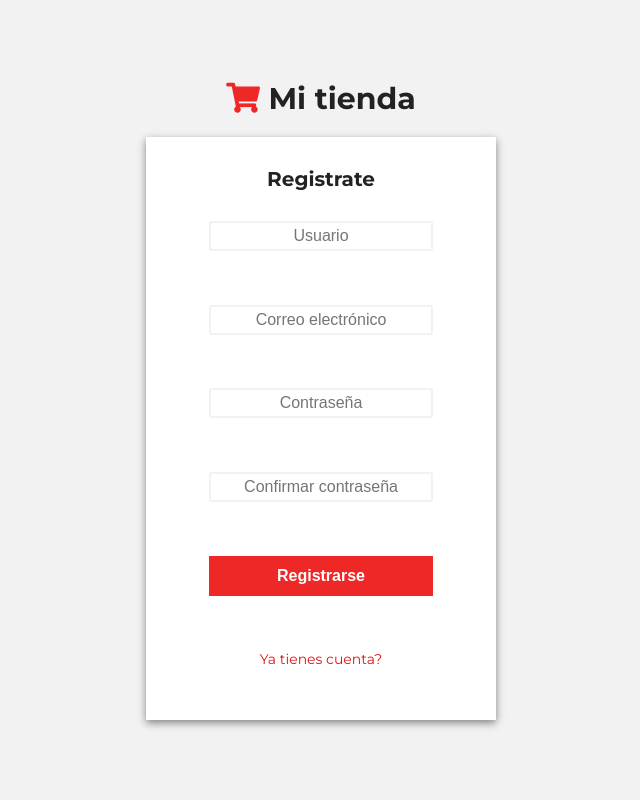
After one commit to AlanBM94/Tienda-en-Linea, a web app: file public/registrarse.html in a window 1280 px wide. The commit adds this page. Shown: the whole page, without its empty margins (319-959 px from the left). Run offline with its HTML, style and script files only (its server is not run), Linux system fonts and the light colour scheme; some libraries are stand-ins or nearby versions.

Commit message:
Interfaz Registrarse

```diff
--- a/public/css/main.css
+++ b/public/css/main.css
@@ -248,7 +248,7 @@ header .hero__btn {
 }
 
 header .hero__btn:hover {
-  background: #f04746;
+  background: #df1413;
 }
 
 .menu {
@@ -443,7 +443,7 @@ header .hero__btn:hover {
 }
 
 .nav__seccion-usuario-btn--rojo:hover {
-  background: #f04746;
+  background: #df1413;
 }
 
 .sticky {
@@ -593,6 +593,11 @@ body {
   color: #232121;
 }
 
+.titulo-logo {
+  font-size: 3rem;
+  text-align: center;
+}
+
 .btn {
   border: none;
   padding: 1rem 1.2rem;
@@ -602,4 +607,97 @@ body {
   border: none;
   cursor: pointer;
 }
+
+.formulario {
+  padding: 8rem 8rem;
+  background: #f3f2f2;
+  height: 100vh;
+  width: 100%;
+  display: -webkit-box;
+  display: -ms-flexbox;
+  display: flex;
+  -webkit-box-orient: vertical;
+  -webkit-box-direction: normal;
+      -ms-flex-direction: column;
+          flex-direction: column;
+  -ms-flex-pack: distribute;
+      justify-content: space-around;
+  -webkit-box-align: center;
+      -ms-flex-align: center;
+          align-items: center;
+}
+
+.formulario__contenido {
+  margin-top: 2rem;
+  width: 35rem;
+  background: #ffff;
+  height: 60rem;
+  -webkit-box-shadow: 0 3px 8px rgba(0, 0, 0, 0.46);
+          box-shadow: 0 3px 8px rgba(0, 0, 0, 0.46);
+  padding: 1rem;
+}
+
+.formulario__titulo {
+  margin-top: 2rem;
+  font-size: 2rem;
+  text-align: center;
+}
+
+.formulario__form {
+  width: 80%;
+  height: 90%;
+  margin: 0 auto;
+  padding: 3rem 2rem;
+  display: -webkit-box;
+  display: -ms-flexbox;
+  display: flex;
+  -webkit-box-orient: vertical;
+  -webkit-box-direction: normal;
+      -ms-flex-direction: column;
+          flex-direction: column;
+  -webkit-box-pack: justify;
+      -ms-flex-pack: justify;
+          justify-content: space-between;
+  -webkit-box-align: center;
+      -ms-flex-align: center;
+          align-items: center;
+}
+
+.formulario__input {
+  text-align: center;
+  width: 100%;
+  height: 2rem;
+  padding: 1.3rem 1rem;
+  border-radius: 2px;
+  border: 2px solid #f3f2f2;
+  font-size: 1.6rem;
+  -webkit-transition: all 0.2s;
+  transition: all 0.2s;
+}
+
+.formulario__input:focus {
+  outline: none;
+  border-bottom: 2px solid #ed2827;
+}
+
+.formulario__btnEnviar {
+  width: 100%;
+  height: 4rem;
+  background: #ed2827;
+  color: #ffff;
+  font-size: 1.6rem;
+  font-weight: 600;
+  -webkit-transition: all 0.2s;
+  transition: all 0.2s;
+}
+
+.formulario__btnEnviar:hover {
+  background: #df1413;
+}
+
+.formulario__enlaceSecundario {
+  font-size: 1.4rem;
+  color: #df1413;
+  text-decoration: none;
+}
 /*# sourceMappingURL=main.css.map */
--- a/public/index.html
+++ b/public/index.html
@@ -69,7 +69,7 @@
           <ul class="nav__seccion-usuario-lista">
             <li class="nav__seccion-usuario-item">
               <a
-                href=""
+                href="registrarse.html"
                 class="nav__seccion-usuario-btn nav__seccion-usuario-btn--rojo"
                 >Registrarse</a
               >
@@ -192,6 +192,7 @@
         </div>
       </div>
     </section>
+    <section class="mejoresProductos"></section>
     <footer class="footer">
       <div class="footer__logo">
         <a href="#" class="nav__link nav__link--logo">
--- /dev/null
+++ b/public/registrarse.html
@@ -0,0 +1,50 @@
+<!DOCTYPE html>
+<html lang="en">
+  <head>
+    <meta charset="UTF-8" />
+    <meta name="viewport" content="width=device-width, initial-scale=1.0" />
+    <meta http-equiv="X-UA-Compatible" content="ie=edge" />
+    <link
+      href="https://fonts.googleapis.com/css?family=Montserrat:300,400,600,600i,700&display=swap"
+      rel="stylesheet"
+    />
+    <link
+      rel="stylesheet"
+      href="https://use.fontawesome.com/releases/v5.10.2/css/all.css"
+      integrity="sha384-rtJEYb85SiYWgfpCr0jn174XgJTn4rptSOQsMroFBPQSGLdOC5IbubP6lJ35qoM9"
+      crossorigin="anonymous"
+    />
+    <link rel="stylesheet" href="css/main.css" />
+    <title>Registrate</title>
+    <section class="formulario">
+      <h1 class="titulo-logo">
+        <i class="fas fa-shopping-cart logo-icono"></i>
+        Mi tienda
+      </h1>
+      <div class="formulario__contenido">
+        <h2 class="formulario__titulo">Registrate</h2>
+        <form action="#" class="formulario__form">
+          <input class="formulario__input" type="text" placeholder="Usuario" />
+          <input
+            class="formulario__input"
+            type="text"
+            placeholder="Correo electrónico"
+          />
+          <input
+            class="formulario__input"
+            type="password"
+            placeholder="Contraseña"
+          />
+          <input
+            class="formulario__input"
+            type="password"
+            placeholder="Confirmar contraseña"
+          />
+          <button class="formulario__btnEnviar btn">Registrarse</button>
+          <a href="#" class="formulario__enlaceSecundario">Ya tienes cuenta?</a>
+        </form>
+      </div>
+    </section>
+  </head>
+  <body></body>
+</html>
--- a/public/sass/abstracts/_variables.scss
+++ b/public/sass/abstracts/_variables.scss
@@ -1,6 +1,6 @@
 // Colores
 $color-primario: #ed2827;
-$color-primario-hover: #f04746;
+$color-primario-hover: #df1413;
 $color-rosa-claro: #fef3f3;
 $gris-claro: #f3f2f2;
 $blanco: #ffff;
--- /dev/null
+++ b/public/sass/base/_tipografia.scss
@@ -0,0 +1,4 @@
+.titulo-logo {
+  font-size: 3rem;
+  text-align: center;
+}
--- /dev/null
+++ b/public/sass/components/_formulario.scss
@@ -0,0 +1,62 @@
+.formulario {
+  padding: 8rem 8rem;
+  background: $gris-claro;
+  height: 100vh;
+  width: 100%;
+  @include flexColumn;
+  &__contenido {
+    margin-top: 2rem;
+    width: 35rem;
+    background: $blanco;
+    height: 60rem;
+    box-shadow: 0 3px 8px rgba(0, 0, 0, 0.46);
+    padding: 1rem;
+  }
+  &__titulo {
+    margin-top: 2rem;
+    font-size: 2rem;
+    text-align: center;
+  }
+  &__form {
+    width: 80%;
+    height: 90%;
+    margin: 0 auto;
+    padding: 3rem 2rem;
+    display: flex;
+    flex-direction: column;
+    justify-content: space-between;
+    align-items: center;
+  }
+
+  &__input {
+    text-align: center;
+    width: 100%;
+    height: 2rem;
+    padding: 1.3rem 1rem;
+    border-radius: 2px;
+    border: 2px solid $gris-claro;
+    font-size: $tamanio-default-letra;
+    transition: all 0.2s;
+    &:focus {
+      outline: none;
+      border-bottom: 2px solid $color-primario;
+    }
+  }
+  &__btnEnviar {
+    width: 100%;
+    height: 4rem;
+    background: $color-primario;
+    color: $blanco;
+    font-size: $tamanio-default-letra;
+    font-weight: 600;
+    transition: all 0.2s;
+    &:hover {
+      background: $color-primario-hover;
+    }
+  }
+  &__enlaceSecundario {
+    font-size: 1.4rem;
+    color: $color-primario-hover;
+    text-decoration: none;
+  }
+}
--- a/public/sass/main.scss
+++ b/public/sass/main.scss
@@ -9,4 +9,6 @@
 @import './layout/navigation';
 @import './layout/testimoniales';
 @import './base/base';
+@import './base/tipografia';
 @import './components/botones';
+@import './components/formulario';
```
Also changed, not shown: 1 other file.
